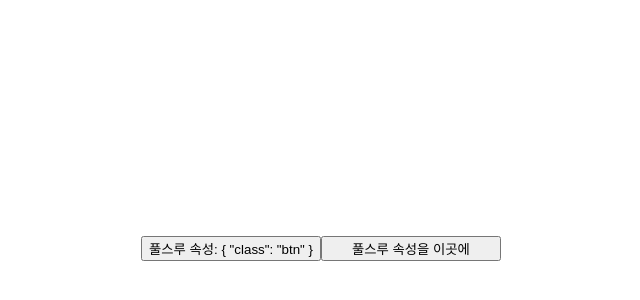
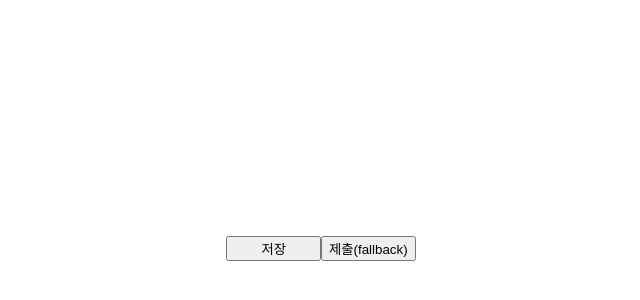
Before and after one commit to SongChangseok/vue-study, a Vue app: page / in a window 1280 px wide. Shown: the part 152-452 px from the top of the page, without its empty margins (319-959 px from the left). Built offline with nearby package versions, Linux system fonts and the light colour scheme.

Commit message:
컨텐츠가 제공되지 않을 때, 대체 컨텐츠를 보여주도록 slot 태그 내부에 원하는 대체 컨텐츠를 배치할 수 있다.

```diff
--- a/src/App.vue
+++ b/src/App.vue
@@ -1,7 +1,7 @@
 <script setup>
-import FallThrough from './components/FallThrough/index.vue'
+import Slot from './components/Slot/index.vue'
 </script>
 
 <template>
-  <FallThrough />
+  <Slot />
 </template>
--- /dev/null
+++ b/src/components/Slot/SubmitButton.vue
@@ -0,0 +1,8 @@
+<template>
+  <button type="submit">
+    <slot>
+      제출(fallback)
+      <!-- 대체 컨텐츠 -->
+    </slot>
+  </button>
+</template>
--- /dev/null
+++ b/src/components/Slot/index.vue
@@ -0,0 +1,8 @@
+<script setup>
+import SubmitButton from './SubmitButton.vue'
+</script>
+
+<template>
+  <SubmitButton>저장</SubmitButton>
+  <SubmitButton></SubmitButton>
+</template>
```
